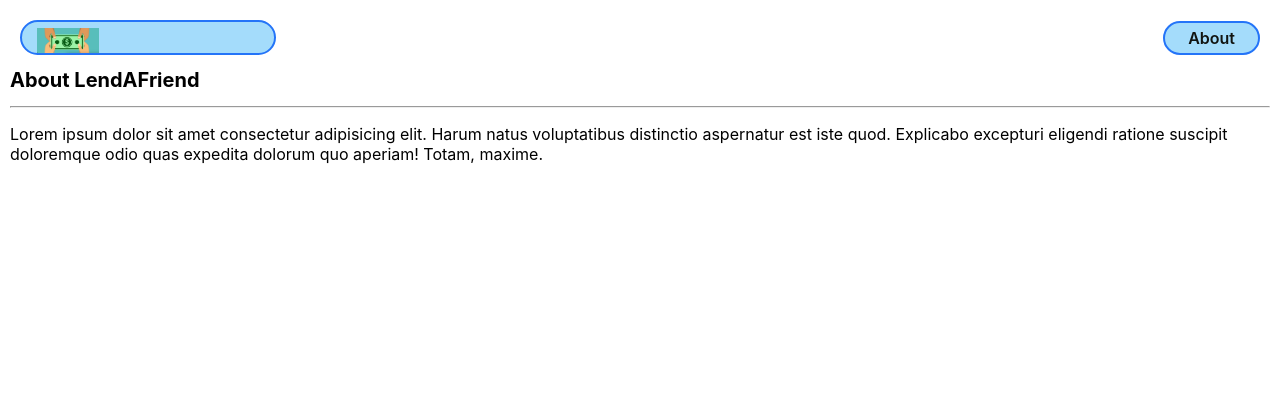
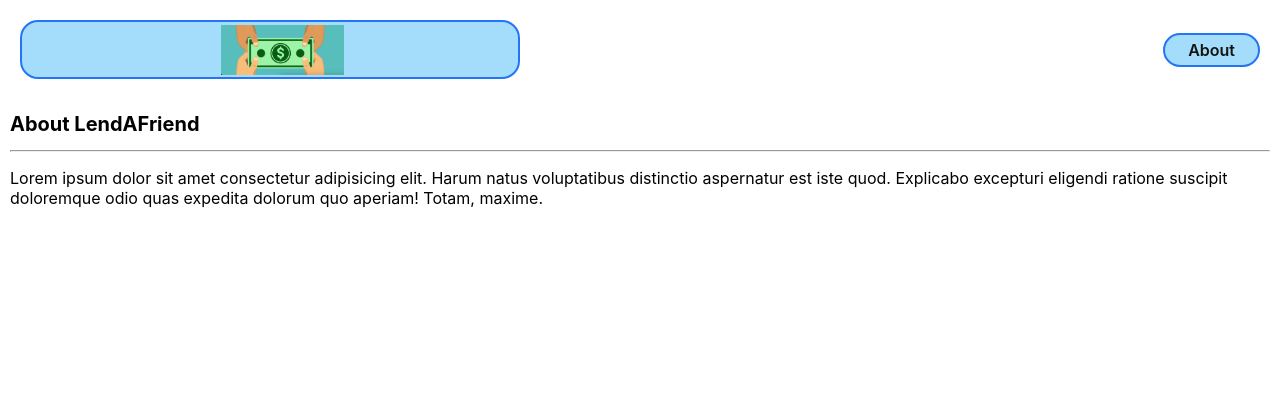
Before and after one commit to korycfitz/lendAFriend, a Django app: template main_app/templates/about.html in a window 1280 px wide. Shown: the top 420 px of the page. Before the commit the page ends 164 px from the top, so only its background shows below. Run offline with Django 4.2, Linux system fonts and the light colour scheme; the template is opened without the code that fills it, so the values that code supplies are empty.

Commit message:
fix logo picture size

```diff
--- a/main_app/static/css/base.css
+++ b/main_app/static/css/base.css
@@ -95,7 +95,7 @@ nav li {
 
 .header-logo-container {
   margin: auto;
-  padding: 10px 20px 0;
+  padding: 5px 20px;
   max-width: 500px;
 }
 
@@ -155,11 +155,6 @@ nav li {
 
 .page-header img:first-of-type {
   margin-left: 20px;
-}
-
-.header-img {
-  max-width: 100%;
-  max-height: 100%;
 }
 
 .page-content {
@@ -247,6 +242,7 @@ nav li {
     background: var(--nav-bg-ff);
     border: var(--borders);
     border-radius: 18px;
+
   }
 
   nav {
@@ -255,9 +251,10 @@ nav li {
 
   .header-logo-container {
     /* visual fix to help align logo */
-    padding-top: 6px;
-    width: 256px;
-    height: 35px;
+    display: flex;
+    align-items: center; /* Center vertically */
+    justify-content: center; /* Center horizontally */
+    width: 100%; /* Take the full width of the parent container */
   }
 
   @supports (-webkit-backdrop-filter: none) or (backdrop-filter: none) {
--- a/main_app/templates/base.html
+++ b/main_app/templates/base.html
@@ -9,7 +9,7 @@
   <link
     rel="shortcut icon"
     type="image/png"
-    href="{% static 'images/logo.png' %}"
+    href="{% static 'images/favicon.png' %}"
   >
   <title>lendAFriend</title>
   <link rel="stylesheet" type="text/css" href="{% static 'css/base.css' %}">
@@ -17,7 +17,7 @@
   {% endblock %}
 </head>
 <body>
-  <header>
+  <header class="page-header">
     <div class="header-logo-container">
       <a href="/">
         <img
```
